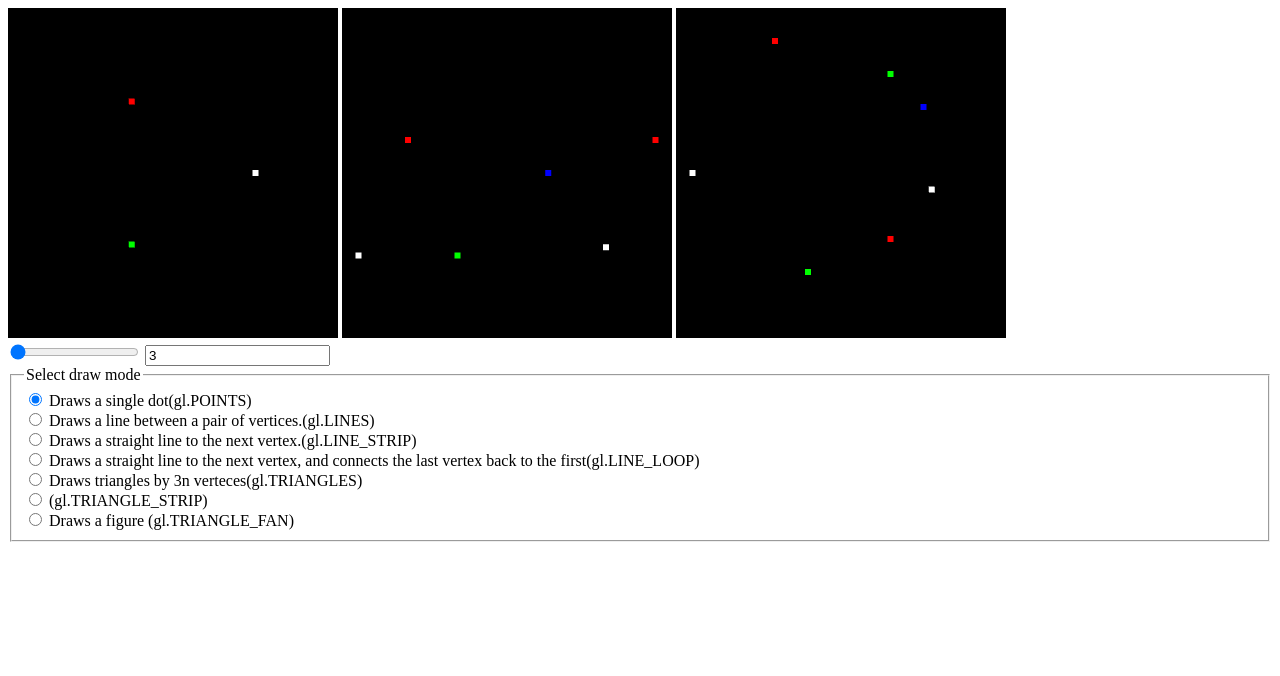
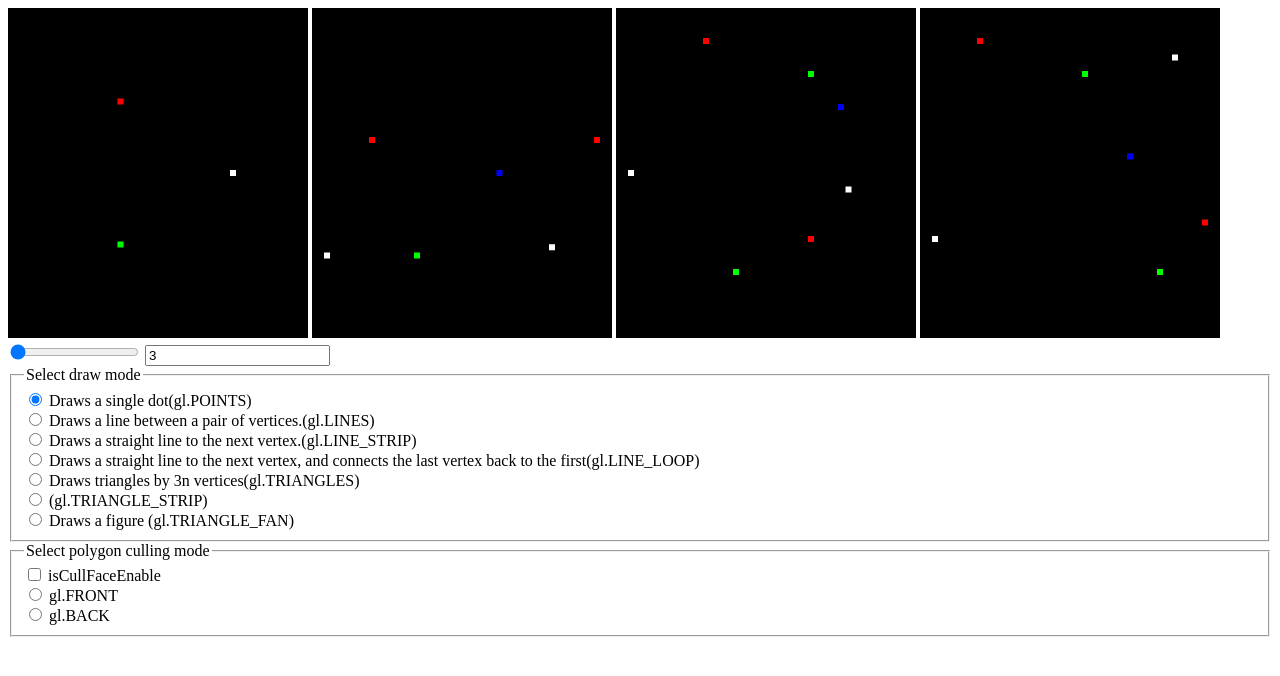
Before and after one commit to DenisNikolski/OpenGLlabs, a plain HTML site: page lab1/index.html in a window 1280 px wide. Drawn offline with Linux system fonts and the light colour scheme.

Commit message:
made 7-8 tasks

```diff
--- a/lab1/index.html
+++ b/lab1/index.html
@@ -6,42 +6,65 @@
 </head>
 
 <body>
-  <canvas width="330" height="330" id="tasks:1,2"></canvas>
-  <canvas width="330" height="330" id="task3"></canvas>
-  <canvas width="330" height="330" id="task4"></canvas>
+<canvas width="300" height="330" id="tasks:1,2" title="task1"></canvas>
+<canvas width="300" height="330" id="task3" title="task3"></canvas>
+<canvas width="300" height="330" id="task4" title="task4"></canvas>
+<canvas width="300" height="330" id="task7" title="task7"></canvas>
 <div>
-    <input type="range" id="rangeInput" name="rangeInput" min="3" max="100" value="3" onchange="updateTextInput(this.value);">
-    <input type="text" id="textInput" value="3">
-    <fieldset onchange="updateRadioButton();">
+    <input type="range" id="rangeInput" name="rangeInput" min="3" max="100" value="3"
+           onchange="updateTextInput(this.value);" title="Number of sides">
+    <input type="text" id="textInput" value="3" title="Number of sides">
+    <fieldset onchange="updateDrawModeRadioButton();">
         <legend>Select draw mode</legend>
         <div>
-        <input type="radio" id="points" name="drawMode" value="gl.POINTS" checked />
+            <input type="radio" id="points" name="drawMode" value="gl.POINTS" checked/>
             <label for="points">Draws a single dot(gl.POINTS)</label>
         </div>
         <div>
-        <input type="radio" id="LINES" name="drawMode" value="gl.LINES" />
+            <input type="radio" id="LINES" name="drawMode" value="gl.LINES"/>
             <label for="LINES">Draws a line between a pair of vertices.(gl.LINES)</label>
         </div>
         <div>
-        <input type="radio" id="LINE_STRIP" name="drawMode" value="gl.LINE_STRIP" />
+            <input type="radio" id="LINE_STRIP" name="drawMode" value="gl.LINE_STRIP"/>
             <label for="LINE_STRIP">Draws a straight line to the next vertex.(gl.LINE_STRIP)</label>
         </div>
         <div>
-        <input type="radio" id="LINE_LOOP" name="drawMode" value="gl.LINE_LOOP" />
-        <label for="LINE_LOOP">Draws a straight line to the next vertex, and connects the last vertex back to the first(gl.LINE_LOOP)</label>
+            <input type="radio" id="LINE_LOOP" name="drawMode" value="gl.LINE_LOOP"/>
+            <label for="LINE_LOOP">Draws a straight line to the next vertex, and connects the last vertex back to the
+                first(gl.LINE_LOOP)</label>
         </div>
         <div>
-        <input type="radio" id="TRIANGLES" name="drawMode" value="gl.TRIANGLES" />
-        <label for="TRIANGLES">Draws triangles by 3n verteces(gl.TRIANGLES)</label>
+            <input type="radio" id="TRIANGLES" name="drawMode" value="gl.TRIANGLES"/>
+            <label for="TRIANGLES">Draws triangles by 3n vertices(gl.TRIANGLES)</label>
         </div>
         <div>
-        <input type="radio" id="TRIANGLE_STRIP" name="drawMode" value="gl.TRIANGLE_STRIP" />
+            <input type="radio" id="TRIANGLE_STRIP" name="drawMode" value="gl.TRIANGLE_STRIP" title=""/>
             <label for="LINES">(gl.TRIANGLE_STRIP)</label>
         </div>
         <div>
-        <input type="radio" id="TRIANGLE_FAN" name="drawMode" value="gl.TRIANGLE_FAN" />
+            <input type="radio" id="TRIANGLE_FAN" name="drawMode" value="gl.TRIANGLE_FAN"/>
             <label for="TRIANGLE_FAN">Draws a figure (gl.TRIANGLE_FAN)</label>
         </div>
+    </fieldset>
+    <fieldset onchange="updateCullFace();">
+        <legend>Select polygon culling mode</legend>
+        <div>
+            <input type="checkbox" id="isCullFaceEnable" name="isCullFaceEnable"
+                   value="isCullFaceEnable"/>
+            <label for="isCullFaceEnable">isCullFaceEnable</label>
+        </div>
+        <div>
+            <input type="radio" id="FRONT" name="cullFace" value="gl.FRONT"/>
+            <label for="FRONT">gl.FRONT</label>
+        </div>
+        <div>
+            <input type="radio" id="BACK" name="cullFace" value="gl.BACK"/>
+            <label for="BACK">gl.BACK</label>
+        </div>
+        <!--<div>-->
+            <!--<input type="radio" id="FRONT_AND_BACK" name="cullFace" value="gl.FRONT_AND_BACK" checked/>-->
+            <!--<label for="FRONT_AND_BACK">gl.FRONT_AND_BACK</label>-->
+        <!--</div>-->
     </fieldset>
 </div>
 
--- a/lab1/main.js
+++ b/lab1/main.js
@@ -1,46 +1,49 @@
-var canvas = document.getElementById('tasks:1,2')
+const canvas = document.getElementById('tasks:1,2');
 
-window.onload = drawAllTasks()
+window.onload = void drawAllTasks();
 
 function updateTextInput(sidesNumb) {
-  document.getElementById('textInput').value = sidesNumb
+    document.getElementById('textInput').value = sidesNumb;
     drawTasks1and2()
 }
 
-function updateRadioButton() {
+function updateDrawModeRadioButton() {
+    drawAllTasks()
+}
+
+function updateCullFace() {
     drawAllTasks()
 }
 
 function drawAllTasks() {
-  drawTasks1and2()
-  drawTask3()
-  drawTask4()
+    drawTasks1and2();
+    drawTask3();
+    drawTask4();
+    drawTask7();
 }
 
 function drawTasks1and2() {
-  var sidesNumb = document.getElementById('rangeInput').value
-  var vertices = getVertices(sidesNumb)
-  var drawMode = getDrawMode()
-  drawLines(canvas, vertices, sidesNumb, drawMode)
+    const sidesNumb = document.getElementById('rangeInput').value;
+    const vertices = getVertices(sidesNumb);
+    drawLines(canvas, vertices, sidesNumb)
 }
 
 function drawTask3() {
-  var vertices = [
+    const vertices = [
         -0.9, -0.5, 0.0,
         -0.6, 0.2, 0.0,
         -0.3, -0.5, 0.0,
         0.25, 0, 0.0,
         0.6, -0.45, 0.0,
         0.9, 0.2, 0.0
-  ]
-  sidesNumb = 1
-  var drawMode = getDrawMode() // 'gl.TRIANGLE_STRIP'
-  var canvas = document.getElementById('task3')
-  drawLines(canvas, vertices, sidesNumb, drawMode)
+    ];
+    let sidesNumb = 1;
+    const canvas = document.getElementById('task3');
+    drawLines(canvas, vertices, sidesNumb)
 }
 
 function drawTask4() {
-  var vertices = [
+    const vertices = [
         -0.9, 0, 0.0,
         -0.4, 0.8, 0.0,
         0.3, 0.6, 0.0,
@@ -48,50 +51,67 @@ function drawTask4() {
         0.55, -0.1, 0.0,
         0.3, -0.4, 0.0,
         -0.2, -0.6, 0.0
-  ]
-  sidesNumb = 1
-  var drawMode = getDrawMode() // 'gl.LINE_LOOP'
-  var canvas = document.getElementById('task4')
-  drawLines(canvas, vertices, sidesNumb, drawMode)
+    ];
+    let sidesNumb = 1;
+
+    const canvas = document.getElementById('task4');
+    drawLines(canvas, vertices, sidesNumb)
 }
 
-function drawLines(canvas, vertices, sidesNumb, drawMode) {
+function drawTask7() {
+    const vertices = [
+        -0.9, -0.4, 0.0,
+        -0.6, 0.8, 0.0,
+        0.1, 0.6, 0.0,
+        0.4, 0.1, 0.0,
+        0.7, 0.7, 0.0,
+        0.9, -0.3, 0.0,
+        0.6, -0.6, 0.0
+    ];
+    let sidesNumb = 1;
+    const canvas = document.getElementById('task7');
+    drawLines(canvas, vertices, sidesNumb)
+}
+
+function drawLines(canvas, vertices, sidesNumb) {
     /* ================Creating a canvas================= */
-  var gl = canvas.getContext('experimental-webgl')
+    const gl = canvas.getContext('experimental-webgl');
     /* ==========Defining and storing the geometry======= */
 
-  var numbVertices = (vertices.length / 3)
+    const numbVertices = (vertices.length / 3);
     // Create an empty buffer object to store the vertex buffer
-  var vertexBuffer = initVertexBuffer(gl, vertices)
-  var colorBuffer = initColorBuffer(gl, sidesNumb)
+    const vertexBuffer = initVertexBuffer(gl, vertices);
+    const colorBuffer = initColorBuffer(gl, sidesNumb);
     /* =========================Shaders======================== */
-  var vertShader = initVertexShader(gl)
-  var fragShader = initfragShader(gl)
+    const vertShader = initVertexShader(gl);
+    const fragShader = initfragShader(gl);
     // Create a shader program object to store the combined shader program
-  var shaderProgram = initShaderProgram(gl, vertShader, fragShader)
+    const shaderProgram = initShaderProgram(gl, vertShader, fragShader);
 
     /* ======== Associating shaders to buffer objects ======== */
-  associateShadersToBufferObjects(gl, vertexBuffer, colorBuffer, shaderProgram)
+    associateShadersToBufferObjects(gl, vertexBuffer, colorBuffer, shaderProgram);
 
     /* ============= Drawing the primitive =============== */
-  draw(gl, canvas, numbVertices, drawMode)
+    draw(gl, canvas, numbVertices)
 }
 
 function getVertices(sidesNumb) {
-  var vertices = []
-  var raduis = 0.5
-  var angle
+    const vertices = [];
+    const radius = 0.5;
+    let angle;
     for (let i = 0; i < sidesNumb; i++) {
-    angle = i * 2 * Math.PI / sidesNumb
-    vertices.push(raduis * Math.cos(angle))
-    vertices.push(raduis * Math.sin(angle))
-    vertices.push(0)
+        angle = i * 2 * Math.PI / sidesNumb;
+        vertices.push(radius * Math.cos(angle));
+        vertices.push(radius * Math.sin(angle));
+        vertices.push(0);
+
+
     }
     return vertices
 }
 
 function getDrawMode() {
-  var drawMode = document.getElementsByName('drawMode')
+    const drawMode = document.getElementsByName('drawMode');
     if (drawMode) {
         for (let i = 0; i < drawMode.length; i++) {
             if (drawMode[i].checked) {
@@ -101,22 +121,33 @@ function getDrawMode() {
     }
 }
 
+function getCullFaceMode() {
+    const cullMode = document.getElementsByName('cullFace');
+    if (cullMode) {
+        for (let i = 0; i < cullMode.length; i++) {
+            if (cullMode[i].checked) {
+                return cullMode[i].value
+            }
+        }
+    }
+}
+
 function initVertexBuffer(gl, vertices) {
-  var vertexBuffer = gl.createBuffer()
+    const vertexBuffer = gl.createBuffer();
 
     // Bind appropriate array buffer to it
-  gl.bindBuffer(gl.ARRAY_BUFFER, vertexBuffer)
+    gl.bindBuffer(gl.ARRAY_BUFFER, vertexBuffer);
     // Pass the vertex data to the buffer
-  gl.bufferData(gl.ARRAY_BUFFER, new Float32Array(vertices), gl.STATIC_DRAW)
+    gl.bufferData(gl.ARRAY_BUFFER, new Float32Array(vertices), gl.STATIC_DRAW);
     // Unbind the buffer
-  gl.bindBuffer(gl.ARRAY_BUFFER, null)
+    gl.bindBuffer(gl.ARRAY_BUFFER, null);
 
     return vertexBuffer
 }
 
 function initVertexShader(gl) {
     // vertex shader source code
-  var vertCode = `
+    const vertCode = `
     attribute vec3 coordinates;
     attribute vec4 aVertexColor;
 
@@ -126,45 +157,45 @@ function initVertexShader(gl) {
     gl_Position = vec4(coordinates, 1.0);
     gl_PointSize = 6.0;
     vColor = aVertexColor;
-  } `
+  } `;
     // Create a vertex shader object
-  var vertShader = gl.createShader(gl.VERTEX_SHADER)
+    const vertShader = gl.createShader(gl.VERTEX_SHADER);
     // Attach vertex shader source code
-  gl.shaderSource(vertShader, vertCode)
+    gl.shaderSource(vertShader, vertCode);
     // Compile the vertex shader
-  gl.compileShader(vertShader)
+    gl.compileShader(vertShader);
 
     return vertShader
 }
 
 function initfragShader(gl) {
     // fragment shader source code
-  var fragCode = `
+    const fragCode = `
   varying lowp vec4 vColor;
 
   void main(void) {
      gl_FragColor = vColor;
-   }`
+   }`;
     // Create fragment shader object
-  var fragShader = gl.createShader(gl.FRAGMENT_SHADER)
+    const fragShader = gl.createShader(gl.FRAGMENT_SHADER);
     // Attach fragment shader source code
-  gl.shaderSource(fragShader, fragCode)
-  // Compile the fragmentt shader
-  gl.compileShader(fragShader)
+    gl.shaderSource(fragShader, fragCode);
+    // Compile the fragment shader
+    gl.compileShader(fragShader);
 
     return fragShader
 }
 
 function initShaderProgram(gl, vertShader, fragShader) {
-  var shaderProgram = gl.createProgram()
+    const shaderProgram = gl.createProgram();
     // Attach a vertex shader
-  gl.attachShader(shaderProgram, vertShader)
+    gl.attachShader(shaderProgram, vertShader);
     // Attach a fragment shader
-  gl.attachShader(shaderProgram, fragShader)
+    gl.attachShader(shaderProgram, fragShader);
     // Link both programs
-  gl.linkProgram(shaderProgram)
+    gl.linkProgram(shaderProgram);
     // Use the combined shader program object
-  gl.useProgram(shaderProgram)
+    gl.useProgram(shaderProgram);
 
     if (!gl.getProgramParameter(shaderProgram, gl.LINK_STATUS)) {
         alert('Unable to initialize the shader program: ' + gl.getProgramInfoLog(shaderProgram));
@@ -176,18 +207,18 @@ function initShaderProgram(gl, vertShader, fragShader) {
 
 function initColorBuffer(gl, sidesNumb) {
 
-  var colors = getColorArray(sidesNumb)
+    const colors = getColorArray(sidesNumb);
 
-  const colorBuffer = gl.createBuffer()
-  gl.bindBuffer(gl.ARRAY_BUFFER, colorBuffer)
-  gl.bufferData(gl.ARRAY_BUFFER, new Float32Array(colors), gl.STATIC_DRAW)
+    const colorBuffer = gl.createBuffer();
+    gl.bindBuffer(gl.ARRAY_BUFFER, colorBuffer);
+    gl.bufferData(gl.ARRAY_BUFFER, new Float32Array(colors), gl.STATIC_DRAW);
 
     return colorBuffer;
 }
 
 function getColorArray(sidesNumb) {
-  var colorsArray = []
-  var baseColors = [
+    const colorsArray = [];
+    const baseColors = [
         1.0, 1.0, 1.0, 1.0, // white
         1.0, 0.0, 0.0, 1.0, // red
         0.0, 1.0, 0.0, 1.0, // green
@@ -195,11 +226,10 @@ function getColorArray(sidesNumb) {
     ];
 
     if (sidesNumb < 7) {
-    colorsArray.push(...baseColors);
-    colorsArray.push(...baseColors);
+        sidesNumb = 7
     }
 
-  for (var i = 0; i < sidesNumb; i = i + 4) {
+    for (let i = 0; i < sidesNumb; i = i + 4) {
         colorsArray.push(...baseColors)
     }
 
@@ -213,56 +243,77 @@ function associateShadersToBufferObjects(gl, vertexBuffer, colorBuffer, shaderPr
     let stride = 0;
     let offset = 0;
     // Bind vertex buffer object
-  gl.bindBuffer(gl.ARRAY_BUFFER, vertexBuffer)
+    gl.bindBuffer(gl.ARRAY_BUFFER, vertexBuffer);
     // Get the attribute location
-  var coord = gl.getAttribLocation(shaderProgram, 'coordinates')
+    const coord = gl.getAttribLocation(shaderProgram, 'coordinates');
     // Point an attribute to the currently bound VBO
-  gl.vertexAttribPointer(coord, numComponents, type, normalize, stride, offset)
+    gl.vertexAttribPointer(coord, numComponents, type, normalize, stride, offset);
     // Enable the attribute
-  gl.enableVertexAttribArray(coord)
+    gl.enableVertexAttribArray(coord);
 
     // color
-  gl.bindBuffer(gl.ARRAY_BUFFER, colorBuffer)
-  var colors = gl.getAttribLocation(shaderProgram, 'aVertexColor')
+    gl.bindBuffer(gl.ARRAY_BUFFER, colorBuffer);
+    const colors = gl.getAttribLocation(shaderProgram, 'aVertexColor');
     numComponents = 4;
-  gl.vertexAttribPointer(colors, numComponents, type, normalize, stride, offset)
+    gl.vertexAttribPointer(colors, numComponents, type, normalize, stride, offset);
     gl.enableVertexAttribArray(colors)
 }
 
-function draw(gl, canvas, numbVertices, drawMode) {
+function draw(gl, canvas, numbVertices) {
     // Clear the canvas
-  gl.clearColor(0.0, 0.0, 0.0, 1.0)
-  gl.clearDepth(1.0)
+    gl.clearColor(0.0, 0.0, 0.0, 1.0);
+    gl.clearDepth(1.0);
     // Enable the depth test
-  gl.enable(gl.DEPTH_TEST)
-  gl.depthFunc(gl.LEQUAL)
+    gl.enable(gl.DEPTH_TEST);
+    gl.depthFunc(gl.LEQUAL);
     // Clear the color buffer bit
-  gl.clear(gl.COLOR_BUFFER_BIT | gl.DEPTH_BUFFER_BIT)
+    gl.clear(gl.COLOR_BUFFER_BIT | gl.DEPTH_BUFFER_BIT);
     // Set the view port
-  gl.viewport(0, 0, canvas.width, canvas.height)
+    gl.viewport(0, 0, canvas.width, canvas.height);
 
-  switch (drawMode) {
+    let isCullFaceEnable = document.getElementById('isCullFaceEnable').checked;
+    if (isCullFaceEnable) {
+        gl.enable(gl.CULL_FACE);
+
+        switch (getCullFaceMode()) {
+            case 'gl.FRONT':
+                gl.cullFace(gl.FRONT);
+                break;
+            case 'gl.BACK':
+                gl.cullFace(gl.BACK);
+                break;
+            case 'gl.FRONT_AND_BACK':
+                gl.cullFace(gl.FRONT_AND_BACK);
+                break;
+            default:
+                gl.cullFace(gl.FRONT);
+        }
+    } else {
+        gl.disable(gl.CULL_FACE);
+    }
+
+    switch (getDrawMode()) {
         case 'gl.POINTS':
-    gl.drawArrays(gl.POINTS, 0, numbVertices)
-    break
+            gl.drawArrays(gl.POINTS, 0, numbVertices);
+            break;
         case 'gl.LINE_STRIP':
-    gl.drawArrays(gl.LINE_STRIP, 0, numbVertices)
-    break
+            gl.drawArrays(gl.LINE_STRIP, 0, numbVertices);
+            break;
         case 'gl.LINES':
-    gl.drawArrays(gl.LINES, 0, numbVertices)
-    break
+            gl.drawArrays(gl.LINES, 0, numbVertices);
+            break;
         case 'gl.TRIANGLE_STRIP':
-    gl.drawArrays(gl.TRIANGLE_STRIP, 0, numbVertices)
-    break
+            gl.drawArrays(gl.TRIANGLE_STRIP, 0, numbVertices);
+            break;
         case 'gl.TRIANGLES':
-    gl.drawArrays(gl.TRIANGLES, 0, numbVertices)
-    break
+            gl.drawArrays(gl.TRIANGLES, 0, numbVertices);
+            break;
         case 'gl.LINE_LOOP':
-    gl.drawArrays(gl.LINE_LOOP, 0, numbVertices)
-    break
+            gl.drawArrays(gl.LINE_LOOP, 0, numbVertices);
+            break;
         case 'gl.TRIANGLE_FAN':
-    gl.drawArrays(gl.TRIANGLE_FAN, 0, numbVertices)
-    break
+            gl.drawArrays(gl.TRIANGLE_FAN, 0, numbVertices);
+            break;
         default:
             gl.drawArrays(gl.POINTS, 0, numbVertices)
     }
```
Also changed, not shown: 1 other file. Lines whose indentation alone changed are shown as unchanged.
